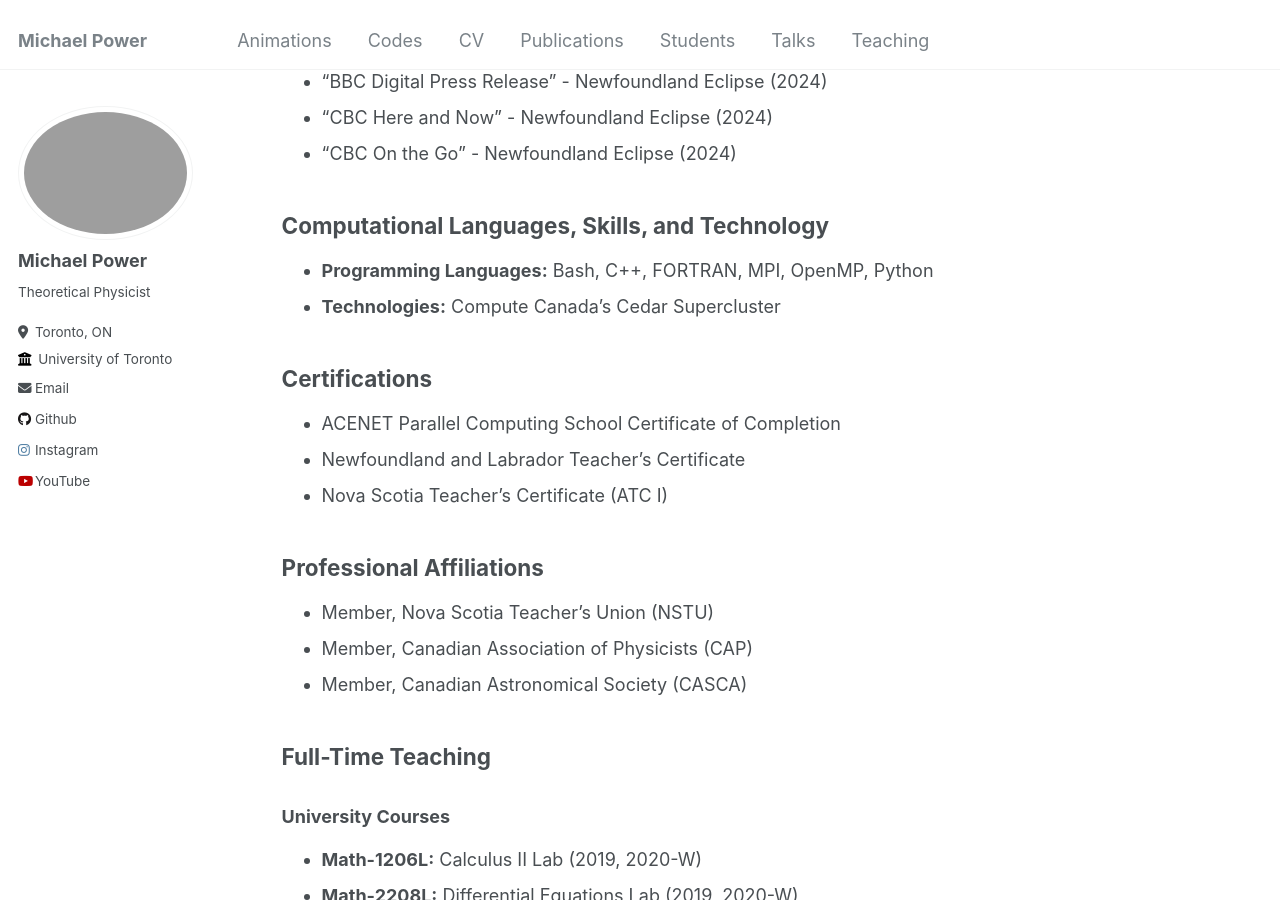
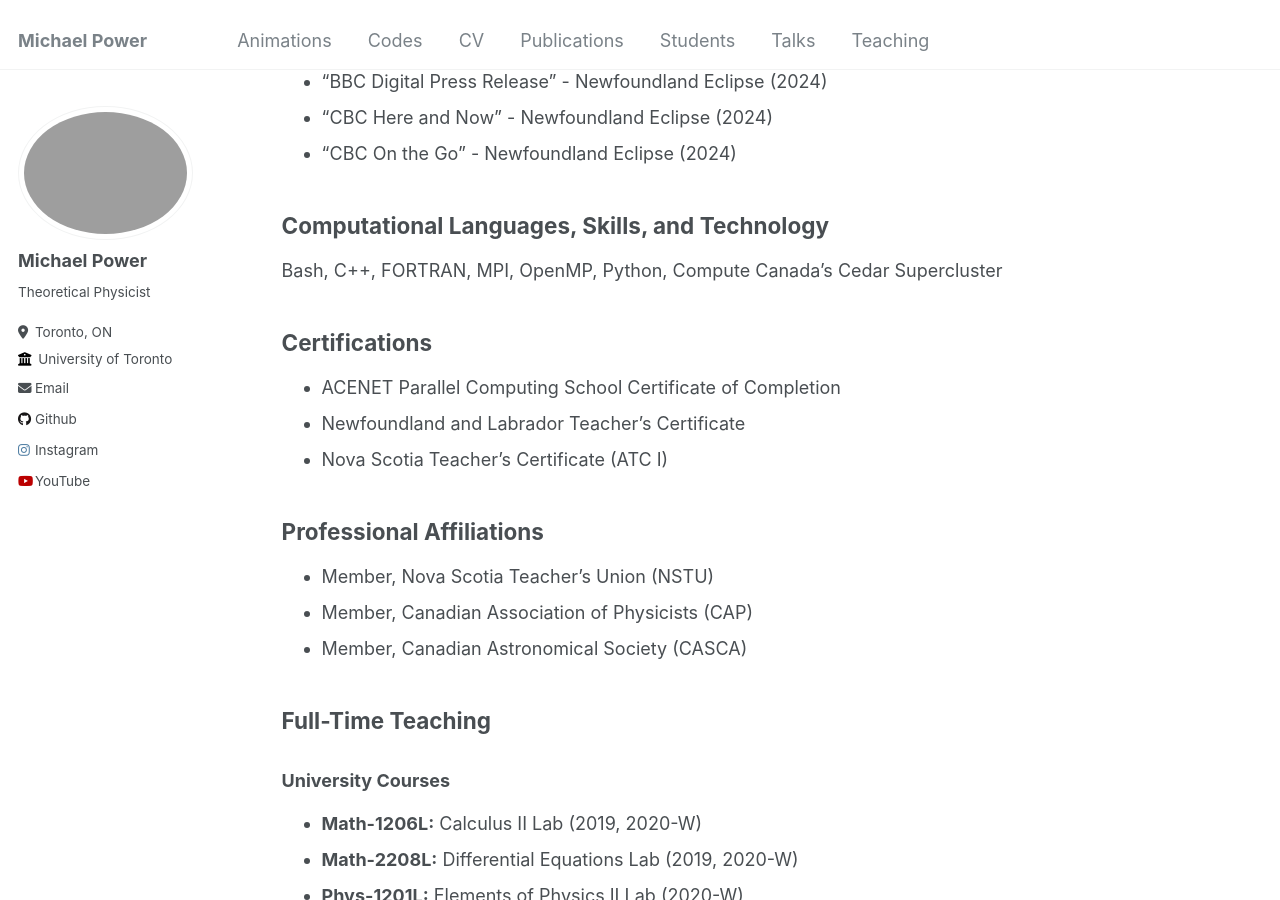
Before and after one commit to Mike-Power666/Mike-Power666.github.io, a Jekyll site: the page built from _pages/cv.md, in a window 1280 px wide and 900 px high, scrolled down 3302 px. Built offline with Jekyll 4.4.1, drawn with Linux system fonts in a browser that asks for light colours.

Commit message:
Some small changes

```diff
--- a/_pages/cv.md
+++ b/_pages/cv.md
@@ -97,8 +97,7 @@ redirect_from:
 - "CBC On the Go" - Newfoundland Eclipse (2024)
 
 ## Computational Languages, Skills, and Technology
-- **Programming Languages:** Bash, C++, FORTRAN, MPI, OpenMP, Python
-- **Technologies:** Compute Canada's Cedar Supercluster
+Bash, C++, FORTRAN, MPI, OpenMP, Python, Compute Canada's Cedar Supercluster
 
 ## Certifications
 - ACENET Parallel Computing School Certificate of Completion
```
Also changed, not shown: _pages/animations.md (+2 -0 lines), _pages/students.md (+1 -1 lines).
